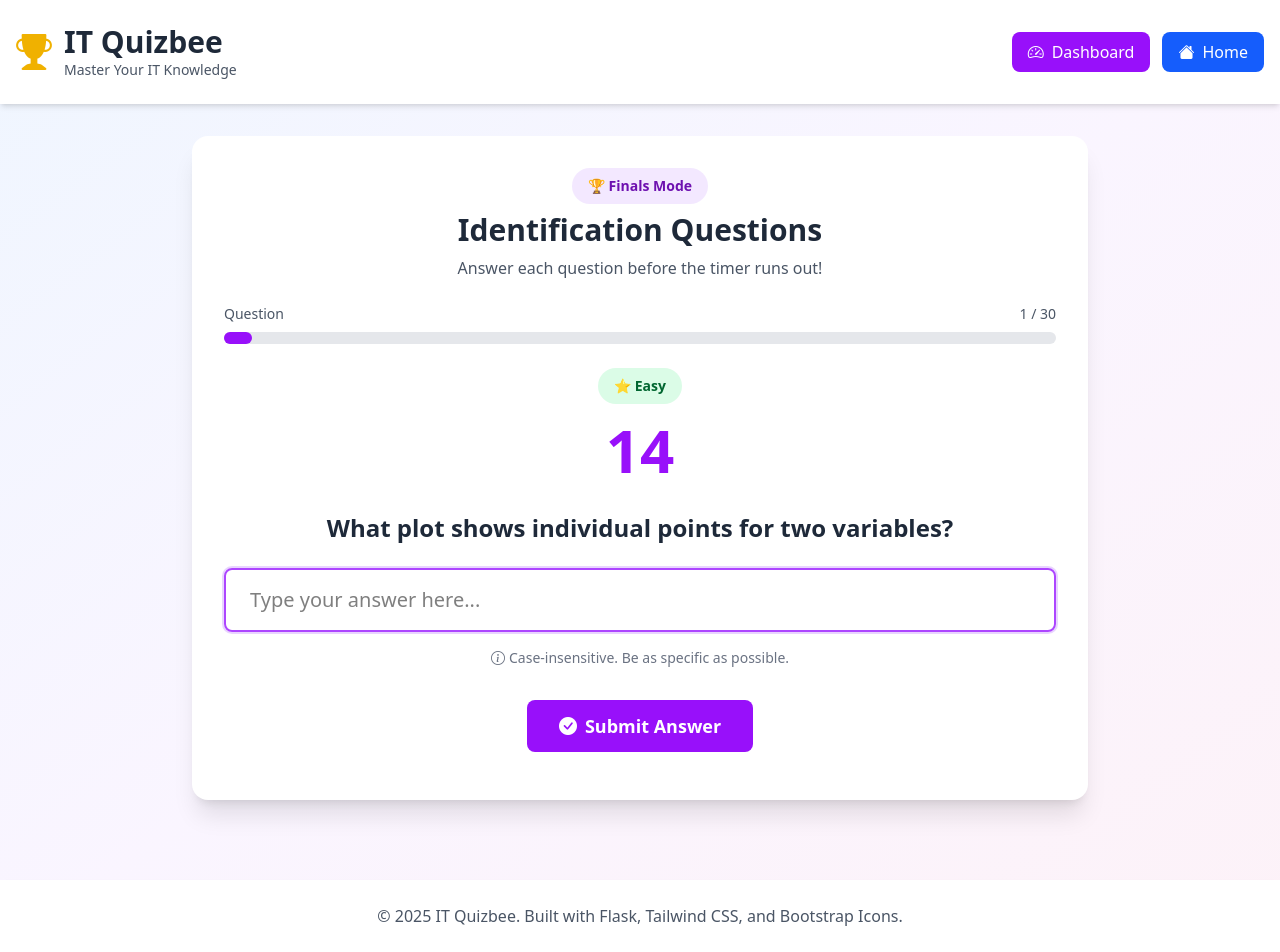
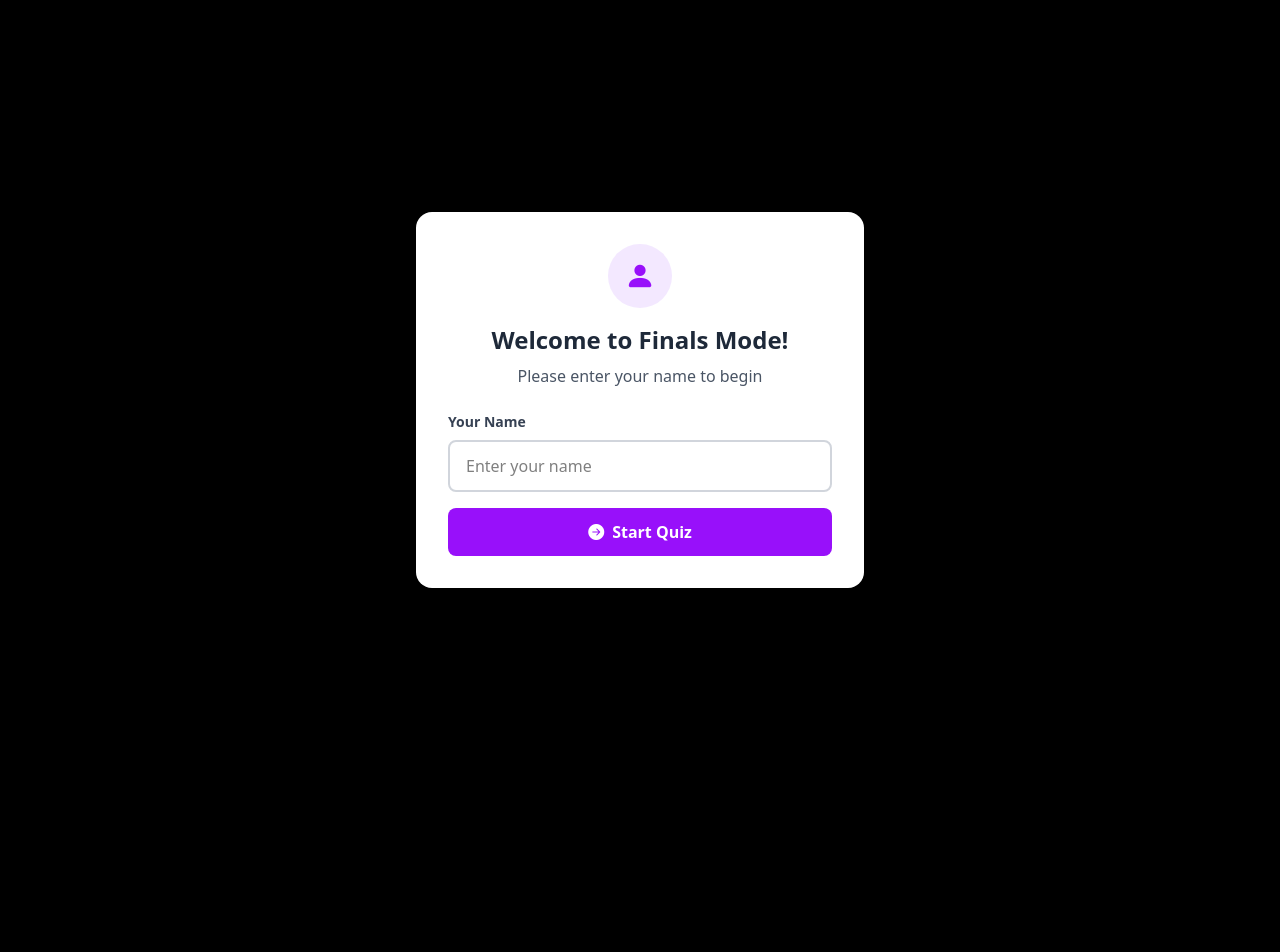
Before and after one commit to MACantara/IT-Quizbee, a Flask app: page /finals in a window 1280 px wide. After the commit the page ends 588 px from the top, so only its background shows below. Run offline with Flask 3, Linux system fonts and the light colour scheme; data comes from the database, SQL or seed files in the repository.

Commit message:
Add user name modal for quiz entry and local storage handling

```diff
--- a/templates/finals_mode.html
+++ b/templates/finals_mode.html
@@ -3,6 +3,35 @@
 {% block title %}IT Quizbee - Finals Mode{% endblock %}
 
 {% block content %}
+<!-- User Name Modal -->
+<div id="nameModal" class="fixed inset-0 bg-black bg-opacity-50 flex items-center justify-center z-50">
+    <div class="bg-white rounded-2xl shadow-2xl p-8 max-w-md w-full mx-4 animate-fade-in">
+        <div class="text-center mb-6">
+            <div class="w-16 h-16 bg-purple-100 rounded-full flex items-center justify-center mx-auto mb-4">
+                <i class="bi bi-person-fill text-3xl text-purple-600"></i>
+            </div>
+            <h2 class="text-2xl font-bold text-gray-800">Welcome to Finals Mode!</h2>
+            <p class="text-gray-600 mt-2">Please enter your name to begin</p>
+        </div>
+
+        <form id="nameForm" class="space-y-4">
+            <div>
+                <label for="userName" class="block text-sm font-semibold text-gray-700 mb-2">Your Name</label>
+                <input type="text"
+                       id="userName"
+                       name="userName"
+                       class="w-full px-4 py-3 border-2 border-gray-300 rounded-lg focus:border-purple-500 focus:outline-none"
+                       placeholder="Enter your name"
+                       required>
+            </div>
+
+            <button type="submit" class="w-full px-6 py-3 bg-purple-600 text-white rounded-lg hover:bg-purple-700 transition font-semibold">
+                <i class="bi bi-arrow-right-circle-fill mr-2"></i>Start Quiz
+            </button>
+        </form>
+    </div>
+</div>
+
 <div class="max-w-4xl mx-auto animate-fade-in">
     <div class="bg-white rounded-2xl shadow-xl p-8">
         <!-- Header -->
@@ -67,6 +96,34 @@
 </div>
 
 <script>
+// User Name Modal Handling
+const nameModal = document.getElementById('nameModal');
+const nameForm = document.getElementById('nameForm');
+const userNameInput = document.getElementById('userName');
+
+// Check if name is already stored
+const storedName = localStorage.getItem('quizUserName');
+if (storedName) {
+    userNameInput.value = storedName;
+}
+
+// Handle name submission
+nameForm.addEventListener('submit', function(e) {
+    e.preventDefault();
+    const userName = userNameInput.value.trim();
+
+    if (userName) {
+        // Store name in localStorage
+        localStorage.setItem('quizUserName', userName);
+
+        // Hide modal
+        nameModal.classList.add('hidden');
+
+        // Start quiz
+        showQuestion(0);
+    }
+});
+
 // Questions data
 const questions = {{ questions_json | safe }};
 let currentQuestionIndex = 0;
@@ -199,6 +256,13 @@ function submitResults() {
     form.method = 'POST';
     form.action = '{{ url_for("submit_finals") }}';
 
+    // Add user name
+    const userNameInput = document.createElement('input');
+    userNameInput.type = 'hidden';
+    userNameInput.name = 'user_name';
+    userNameInput.value = localStorage.getItem('quizUserName') || 'Anonymous';
+    form.appendChild(userNameInput);
+
     // Add answers as hidden inputs
     userAnswers.forEach((item, index) => {
         const input = document.createElement('input');
@@ -229,7 +293,7 @@ window.addEventListener('beforeunload', function (e) {
     }
 });
 
-// Start the quiz
-showQuestion(0);
+// Don't start quiz automatically - wait for name modal
+// showQuestion(0);  // Moved to name modal submission
 </script>
 {% endblock %}
```
